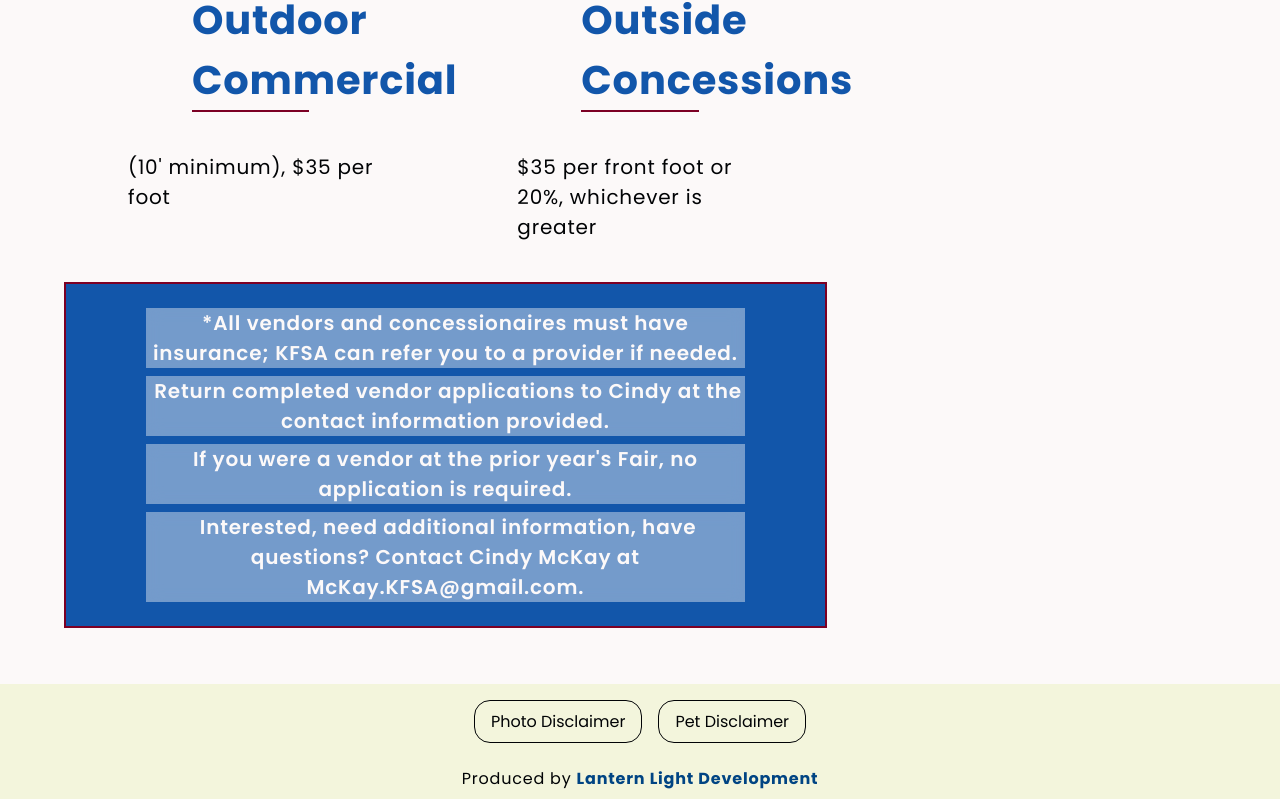
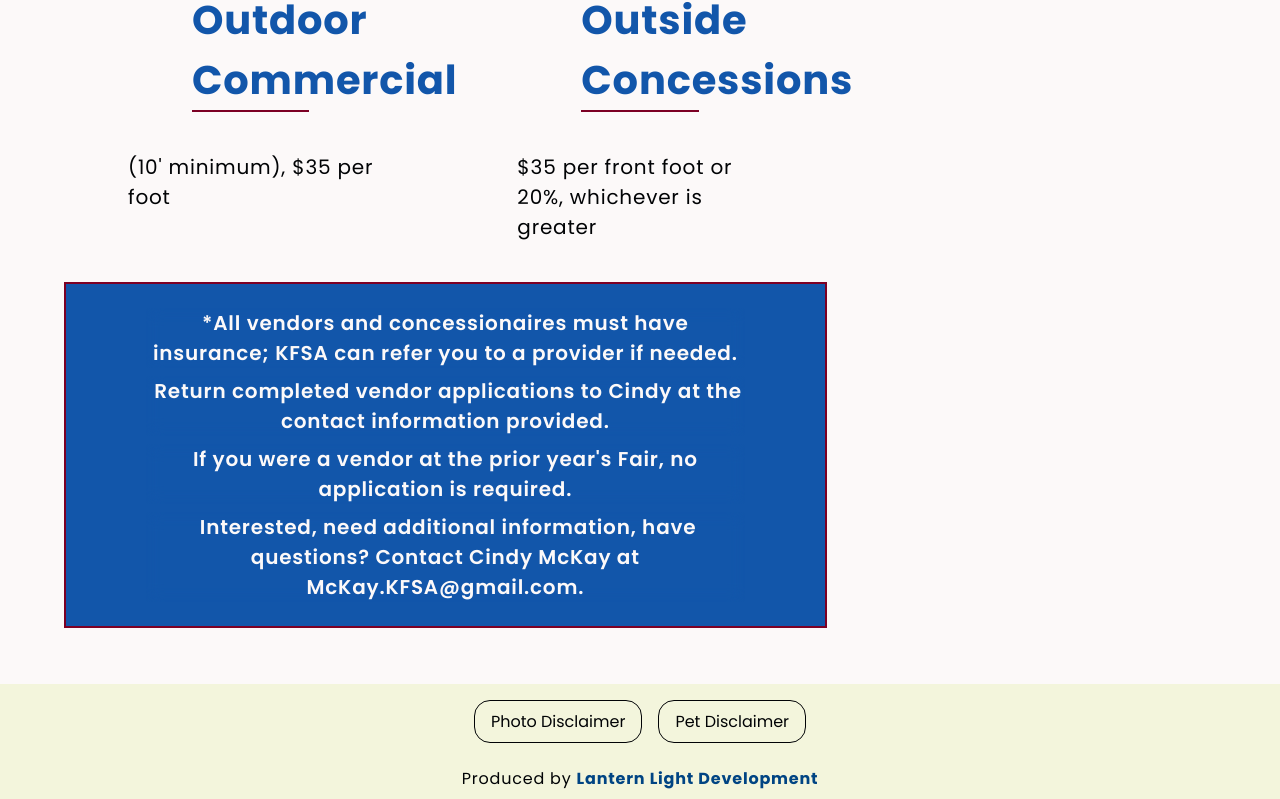
Before and after one commit to lanternLightDeveloper/newFairCity, a SvelteKit app: page /Extra/VendorGuide in a window 1280 px wide. Shown: the part 780-1579 px from the top of the page. Built offline with nearby package versions, Linux system fonts and the light colour scheme.

Commit message:
Add files via upload

```diff
--- a/src/routes/Extra/VendorGuide/+page.svelte
+++ b/src/routes/Extra/VendorGuide/+page.svelte
@@ -39,3 +39,9 @@
 		</p>
 	</section>
 </main>
+
+<style>
+	p {
+		background: none;
+	}
+</style>
--- a/src/routes/Header.svelte
+++ b/src/routes/Header.svelte
@@ -133,6 +133,7 @@
 		text-shadow: 0 0 8px var(--accent-2);
 		transform: scale(1.05);
 	}
+
 	.menu-link.current {
 		color: var(--accent-1);
 		font-weight: bold;
--- a/src/routes/Rodeo/+page.svelte
+++ b/src/routes/Rodeo/+page.svelte
@@ -240,7 +240,7 @@
 	}
 
 	.event-details {
-		margin: 20px 5vw;
+		margin: 20px 0;
 		width: 90vw;
 		padding: 12px;
 		background: var(--bg-2);
```
